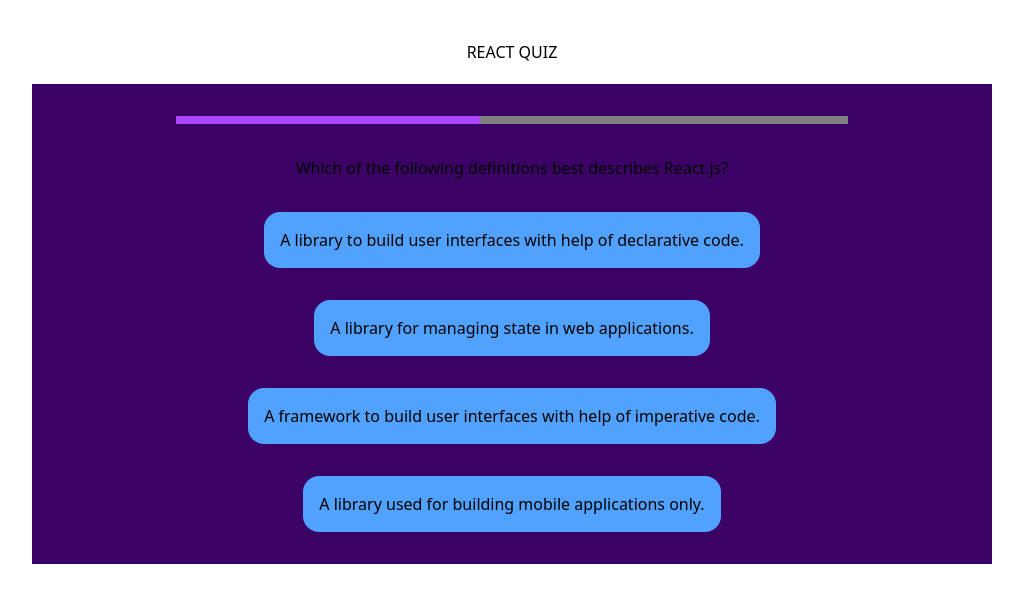
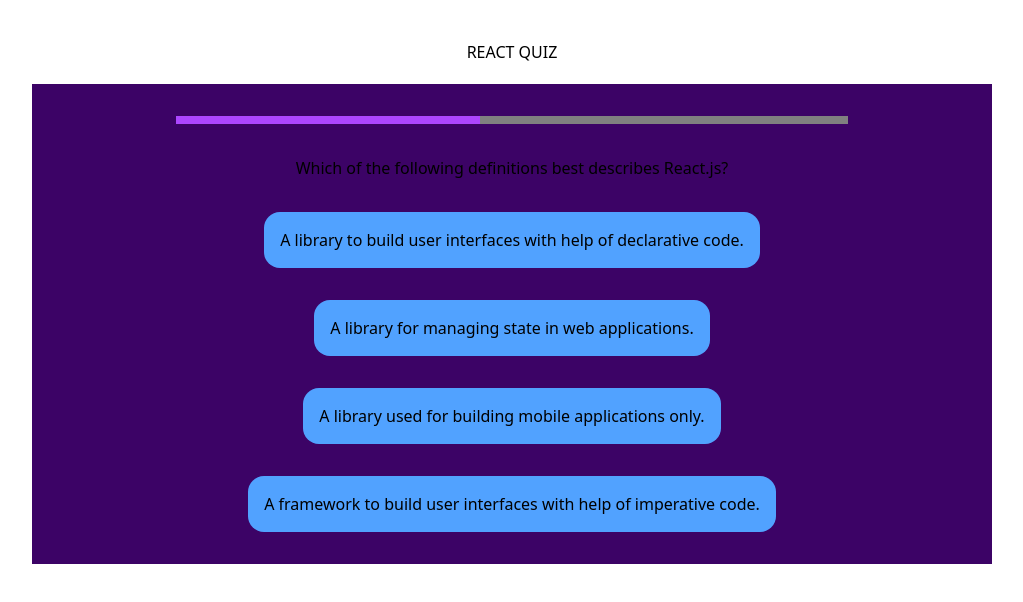
Before and after one commit to k-jovik/study-to-build, a React (Vite) app in the folder quizz-app/: page / in a window 1280 px wide. Shown: the top 602 px of the page, without its empty margins (128-1151 px from the left). Built offline with nearby package versions, Linux system fonts and the light colour scheme.

Commit message:
Added the summary component and fixed issues regarding order of hooks

```diff
--- a/quizz-app/src/Quiz.jsx
+++ b/quizz-app/src/Quiz.jsx
@@ -1,13 +1,17 @@
 import Timer from "./Timer";
 import QUESTIONS from "./questions.js";
 import Question from "./Question";
-import { useState, React } from "react";
+import { useState, useMemo } from "react";
 import Anwsers from "./Anwsers.jsx";
 import { useCallback } from "react";
+import Summary from "./Summary.jsx";
 
 function Quiz() {
   const [userAnwsers, setUserAnwsers] = useState([]);
   const [select, setSelectedAnwser] = useState("");
+
+  const currentIndex = userAnwsers.length;
+  const quizComplete = currentIndex === QUESTIONS.length;
 
   let timerDuration = 10000;
   if (select === "buttonClicked") {
@@ -16,11 +20,16 @@
     timerDuration = 2000;
   }
 
-  const currentIndex = userAnwsers.length;
+  const shuffledAnwsers = useMemo(() => {
+    if (quizComplete) return [];
+
+    const answers = [...QUESTIONS[currentIndex].answers];
+    answers.sort(() => Math.random() - 0.5);
+    return answers;
+  }, [currentIndex]);
 
   const handleSelectUser = useCallback(
     function handleSelectUser(anwser) {
-
       if (anwser === null) {
         setUserAnwsers((prevAnwsers) => {
           return [...prevAnwsers, null];
@@ -31,7 +40,7 @@
       setSelectedAnwser("buttonClicked");
 
       setTimeout(() => {
-        if (anwser === QUESTIONS[currentIndex].answers[0]) {
+        if (anwser === QUESTIONS[currentIndex].correctAnswer) {
           setSelectedAnwser("correct");
         } else {
           setSelectedAnwser("wrong");
@@ -55,13 +64,8 @@
     [handleSelectUser],
   );
 
-  const quizComplete = currentIndex === QUESTIONS.length;
   if (quizComplete) {
-    return (
-      <div>
-        <p>Quiz complete</p>
-      </div>
-    );
+    return <Summary userAnwsers={userAnwsers} />;
   }
 
   return (
@@ -74,10 +78,7 @@
           onTimeout={select === "" ? updateTime : () => {}}
         />
         <Question text={QUESTIONS[currentIndex].text} />
-        <Anwsers
-          onSelect={handleSelectUser}
-          answers={QUESTIONS[currentIndex].answers}
-        />
+        <Anwsers onSelect={handleSelectUser} answers={shuffledAnwsers} />
       </div>
     </div>
   );
--- /dev/null
+++ b/quizz-app/src/Summary.jsx
@@ -0,0 +1,19 @@
+import React from "react";
+import QUESTIONS from "./questions.js";
+function Summary({ userAnwsers = [] }) {
+  const skippedAnswers = userAnwsers.filter((answer) => answer === null);
+  const correctAnswers = userAnwsers.filter(
+    (answer, index) => QUESTIONS[index].correctAnswer === answer,
+  );
+  const incorrectAnswers = userAnwsers.filter(
+    (answer, index) => QUESTIONS[index].correctAnswer === answer,
+  );
+  return (
+    <div>
+      <h1>QUIZ COMPLETED</h1>
+      <div className="flex gap-8"></div>
+    </div>
+  );
+}
+
+export default Summary;
--- a/quizz-app/src/Timer.jsx
+++ b/quizz-app/src/Timer.jsx
@@ -16,7 +16,7 @@
       clearInterval(interval);
       clearTimeout(timerSet);
     };
-  }, [time,onTimeout]);
+  }, [time, onTimeout]);
 
   let colorType = "[&::-webkit-progress-value]:bg-purple-500";
   if (color === "buttonClicked") {
--- a/quizz-app/src/questions.js
+++ b/quizz-app/src/questions.js
@@ -8,6 +8,7 @@
       'A framework to build user interfaces with help of imperative code.',
       'A library used for building mobile applications only.',
     ],
+    correctAnswer: 'A library to build user interfaces with help of declarative code.',
   },
   {
     id: 'q2',
@@ -18,6 +19,7 @@
       'Handling errors within the application.',
       'Part of the Redux library for managing global state.',
     ],
+    correctAnswer: 'Enabling the use of state and other React features in functional components.',
   },
   {
     id: 'q3',
@@ -28,6 +30,7 @@
       'A specific HTML version that was explicitly created for React.',
       'A tool for making HTTP requests in a React application.',
     ],
+    correctAnswer: 'A JavaScript extension that adds HTML-like syntax to JavaScript.',
   },
   {
     id: 'q4',
@@ -38,6 +41,7 @@
       'By creating a file with a .jsx extension.',
       'By using the "new" keyword followed by the component name.',
     ],
+    correctAnswer: 'By defining a JavaScript function that returns a renderable value.',
   },
   {
     id: 'q5',
@@ -48,6 +52,7 @@
       'The overall status of a React application, including all props and components.',
       'A library for managing global state in React applications.',
     ],
+    correctAnswer: 'An object in a component that holds values and may cause the component to render on change.',
   },
   {
     id: 'q6',
@@ -58,6 +63,7 @@
       'By using the forEach() method to iterate over an array of data and returning JSX.',
       'By using the loop() method to iterate over an array of data and returning JSX.',
     ],
+    correctAnswer: 'By using the map() method to iterate over an array of data and returning JSX.',
   },
   {
     id: 'q7',
@@ -68,5 +74,6 @@
       'Using the && operator.',
       'Using an if-else statement.',
     ],
+    correctAnswer: 'Using a the #if template syntax.',
   },
 ];
```
